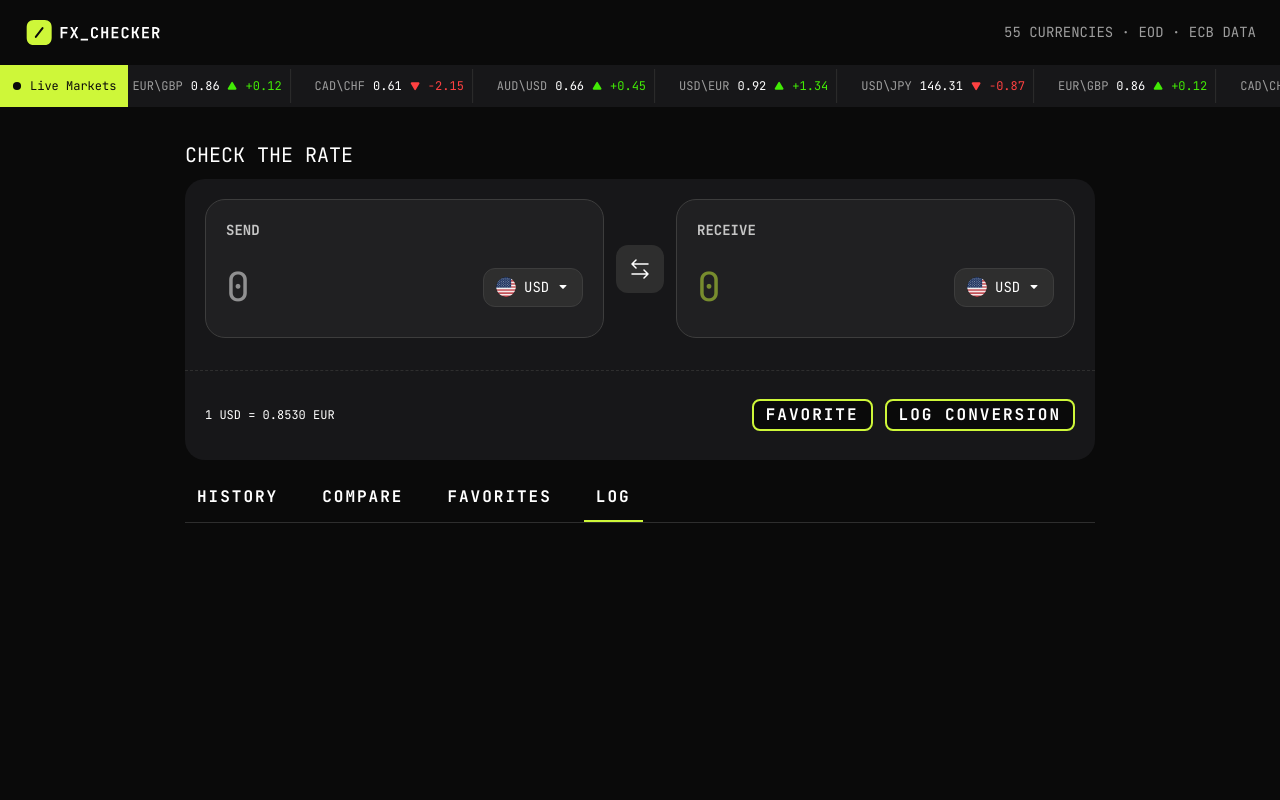
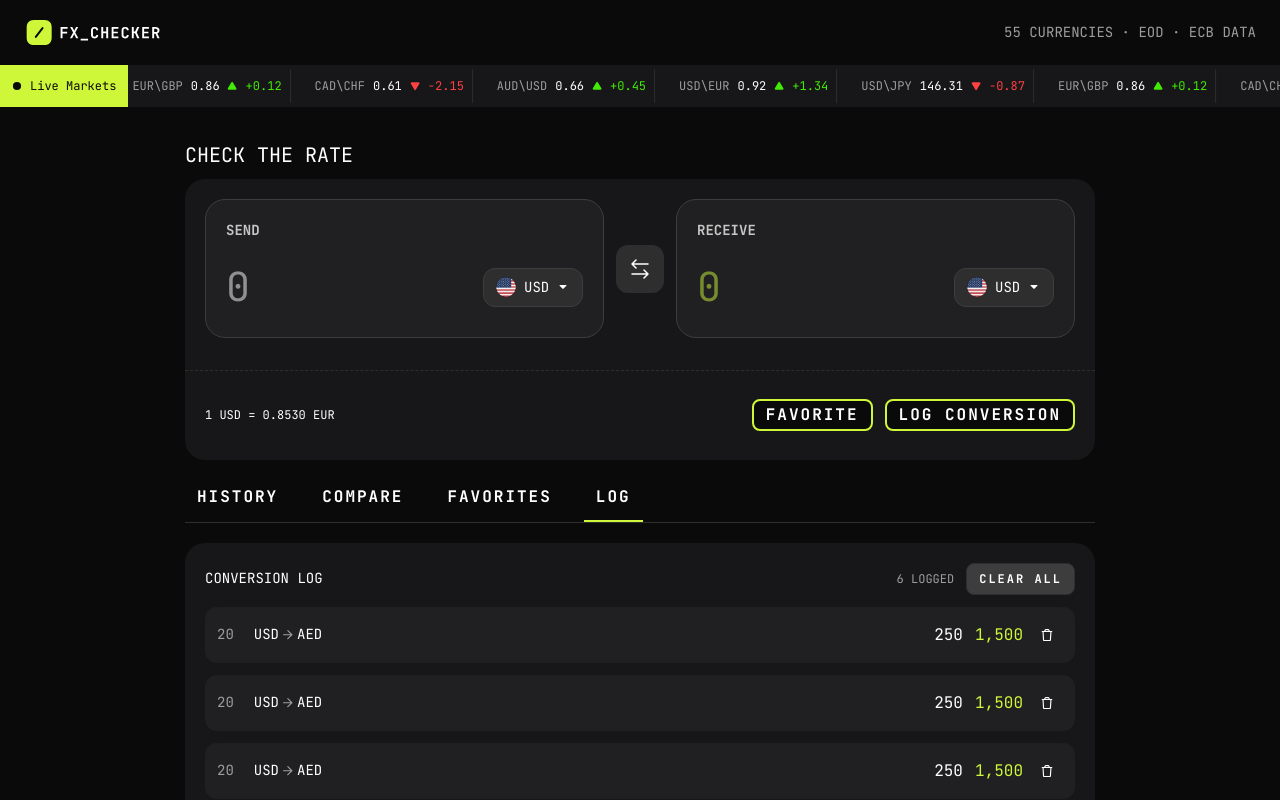
Before and after one commit to Zeeka32/currency-converter, a React (Vite) app: page / in a window 1280 px wide. Both pictures are taken after a click on the button "LOG". Shown: the top 800 px of the page. Built offline with nearby package versions, Linux system fonts and the light colour scheme.

Commit message:
tabs/log

```diff
--- /dev/null
+++ b/src/components/LogTable/logTable.module.css
@@ -0,0 +1,85 @@
+.table {
+  background-color: var(--Neutral-700);
+  color: var(--Neutral-50);
+  font-size: 14px;
+  padding: var(--spacing-lg);
+  border-radius: var(--spacing-lg);
+  border: 0px solid black;
+  width: 100%;
+  display: flex;
+  flex-direction: column;
+  gap: var(--spacing-md);
+}
+.table .header {
+  display: flex;
+  flex-direction: row;
+  align-items: center;
+  justify-content: space-between;
+}
+@media screen and (max-width: 768px) {
+  .table .header {
+    flex-direction: column;
+    align-items: start;
+  }
+}
+.table .header .left {
+  display: flex;
+  align-items: center;
+  gap: var(--spacing-md);
+}
+.table .header .left .left-header {
+  color: var(--Neutral-200);
+}
+.table .header .right {
+  display: flex;
+  gap: var(--spacing-md);
+  align-items: center;
+}
+@media screen and (max-width: 768px) {
+  .table .header .right {
+    justify-content: space-between;
+    width: 100%;
+  }
+}
+.table .header .right p {
+  color: var(--Neutral-200);
+  font-size: 12px;
+}
+.table .header .right .button {
+  background-color: var(--Neutral-400);
+  border: 1px solid var(--Neutral-500);
+  font-size: 12px;
+}
+.table .header .right .button:hover {
+  background-color: var(--Neutral-500);
+}
+.table .container {
+  display: flex;
+  flex-direction: row;
+  align-items: center;
+  justify-content: space-between;
+  gap: var(--spacing-md);
+}
+
+.card {
+  background-color: var(--Neutral-700);
+  color: var(--Neutral-200);
+  font-size: 32px;
+  padding: var(--spacing-lg);
+  border-radius: var(--spacing-lg);
+  border: 0px solid black;
+  width: 100%;
+  display: flex;
+  flex-direction: row;
+  gap: var(--spacing-md);
+  justify-content: center;
+  align-items: center;
+}
+@media screen and (max-width: 640px) {
+  .card {
+    font-size: 14px;
+  }
+}
+.card h2 {
+  font-size: var(--font-size-xl);
+}/*# sourceMappingURL=logTable.module.css.map */
--- /dev/null
+++ b/src/components/LogTable/logTable.module.scss
@@ -0,0 +1,95 @@
+$sm: 640px; // large phones
+$md: 768px; // tablets (portrait)
+$lg: 1024px; // tablets / small laptops
+$xl: 1280px; // desktops
+
+.table {
+  background-color: var(--Neutral-700);
+  color: var(--Neutral-50);
+  font-size: 14px;
+  padding: var(--spacing-lg);
+  border-radius: var(--spacing-lg);
+  border: 0px solid black;
+  width: 100%;
+  display: flex;
+  flex-direction: column;
+  gap: var(--spacing-md);
+
+  .header {
+    display: flex;
+    flex-direction: row;
+    align-items: center;
+    justify-content: space-between;
+
+    @media screen and (max-width: $md) {
+      flex-direction: column;
+      align-items: start;
+    }
+
+    .left {
+      display: flex;
+      align-items: center;
+      gap: var(--spacing-md);
+
+      .left-header {
+        color: var(--Neutral-200);
+      }
+    }
+    .right {
+      display: flex;
+      gap: var(--spacing-md);
+      align-items: center;
+
+      @media screen and (max-width: $md) {
+        justify-content: space-between;
+        width: 100%;
+      }
+
+      p {
+        color: var(--Neutral-200);
+        font-size: 12px;
+      }
+
+      .button {
+        background-color: var(--Neutral-400);
+        border: 1px solid var(--Neutral-500);
+        font-size: 12px;
+
+        &:hover {
+          background-color: var(--Neutral-500);
+        }
+      }
+    }
+  }
+
+  .container {
+    display: flex;
+    flex-direction: row;
+    align-items: center;
+    justify-content: space-between;
+    gap: var(--spacing-md);
+  }
+}
+
+.card {
+  background-color: var(--Neutral-700);
+  color: var(--Neutral-200);
+  font-size: 32px;
+  padding: var(--spacing-lg);
+  border-radius: var(--spacing-lg);
+  border: 0px solid black;
+  width: 100%;
+  display: flex;
+  flex-direction: row;
+  gap: var(--spacing-md);
+  justify-content: center;
+  align-items: center;
+
+  @media screen and (max-width: $sm) {
+    font-size: 14px;
+  }
+
+  h2 {
+    font-size: var(--font-size-xl);
+  }
+}
--- /dev/null
+++ b/src/components/LogTable/logTable.tsx
@@ -0,0 +1,101 @@
+import { currencies, type CurrencyCode } from "@/shared/constants/flagIcons";
+import classes from "./logTable.module.css";
+import { useState, type ComponentProps } from "react";
+import {
+  CurrencyConversion,
+  CurrencyFlag,
+  DiscardFavoriteButton,
+  FavoriteButton,
+  GenericCurrencyCard,
+  LogTimeConversion,
+  StaticNumberStack,
+} from "../ui/CurrencyCard/currencyCard";
+import { Button } from "../ui/Button/button";
+
+type CurrencyFromList = (typeof currencies)[number];
+
+type LogTableProps = ComponentProps<"div"> & {
+  amount: number;
+  sourceUnit: CurrencyCode;
+  data: {
+    code: CurrencyCode;
+    convertedAmount: number;
+    sourceUnit: number;
+  }[];
+};
+
+type CurrencyRowData = {
+  code: CurrencyCode;
+  convertedAmount: number;
+  sourceUnit: number;
+  currency: CurrencyFromList;
+};
+
+const LogTable = ({
+  amount,
+  sourceUnit,
+  data,
+  className = "",
+  ...props
+}: LogTableProps) => {
+  const [activeCodes, setActiveCodes] = useState<CurrencyCode[]>([]);
+
+  const rows: CurrencyRowData[] = data.flatMap((item): CurrencyRowData[] => {
+    const currency = currencies.find((c) => c.code === item.code);
+
+    if (!currency) return [];
+
+    return [
+      {
+        ...item,
+        currency,
+      },
+    ];
+  });
+
+  function handleOnFavoriteClick(code: CurrencyCode) {
+    setActiveCodes((prev) => {
+      if (prev.includes(code)) {
+        return prev.filter((activeCode) => activeCode !== code);
+      }
+
+      return [...prev, code];
+    });
+  }
+
+  return (
+    <div className={`${classes.table} ${className}`} {...props}>
+      <div className={classes.header}>
+        <div className={classes.left}>
+          <h3>CONVERSION LOG</h3>
+        </div>
+
+        <div className={classes.right}>
+          <p>{`${rows.length} LOGGED`}</p>
+          <Button className={classes["button"]}>CLEAR ALL</Button>
+        </div>
+      </div>
+
+      {rows.map((row) => (
+        <GenericCurrencyCard
+          key={row.code}
+          left={
+            <LogTimeConversion
+              from="USD"
+              to="AED"
+              time={20}
+            ></LogTimeConversion>
+          }
+          right={
+            <div className="flex items-center gap-2">
+              <CurrencyConversion sourceAmount={250} targetAmount={1500} />
+              <DiscardFavoriteButton onClick={() => {}} />
+            </div>
+          }
+        />
+      ))}
+    </div>
+  );
+};
+
+export default LogTable;
--- a/src/components/Tabs/tabs.tsx
+++ b/src/components/Tabs/tabs.tsx
@@ -8,6 +8,7 @@ import FavoriteTable from "../FavoriteTable/favoriteTable";
 import { Dropdown, type DropdownItem } from "../ui/Dropdown/dropdown";
 
 import classes from "./tabs.module.css";
+import LogTable from "../LogTable/logTable";
 
 const mockData = [
   {
@@ -65,7 +66,7 @@ const tabs = [
     value: "log",
     label: "LOG",
     count: 8,
-    render: () => null,
+    render: () => <LogTable data={mockData} amount={1000} sourceUnit="USD" />,
   },
 ] as const satisfies readonly {
   value: string;
--- a/src/components/ui/CurrencyCard/currency.module.css
+++ b/src/components/ui/CurrencyCard/currency.module.css
@@ -125,4 +125,14 @@
 .currency-conversion-container .result {
   color: var(--lime-500);
   font-size: 16px;
+}
+
+.log-time-conversion {
+  display: flex;
+  align-items: center;
+  justify-content: center;
+  gap: var(--spacing-lg);
+}
+.log-time-conversion .log-time {
+  color: var(--Neutral-200);
 }/*# sourceMappingURL=currency.module.css.map */
--- a/src/components/ui/CurrencyCard/currency.module.scss
+++ b/src/components/ui/CurrencyCard/currency.module.scss
@@ -152,3 +152,14 @@ $xl: 1280px; // desktops
     font-size: 16px;
   }
 }
+
+.log-time-conversion {
+  display: flex;
+  align-items: center;
+  justify-content: center;
+  gap: var(--spacing-lg);
+
+  .log-time {
+    color: var(--Neutral-200);
+  }
+}
--- a/src/components/ui/CurrencyCard/currencyCard.tsx
+++ b/src/components/ui/CurrencyCard/currencyCard.tsx
@@ -139,6 +139,24 @@ function CurrencyConversion({
     </div>
   );
 }
+
+function LogTimeConversion({
+  time,
+  from,
+  to,
+}: {
+  time: number;
+  from: CurrencyCode;
+  to: CurrencyCode;
+}) {
+  return (
+    <div className={classes["log-time-conversion"]}>
+      <p className={classes["log-time"]}>{time}</p>
+      <CurrencyPair from={from} to={to}></CurrencyPair>
+    </div>
+  );
+}
+
 type IconToggleButtonProps = {
   active?: boolean;
   onClick: () => void;
@@ -208,6 +226,7 @@ export {
   CurrencyPair,
   NumberStack,
   CurrencyConversion,
+  LogTimeConversion,
   DiscardFavoriteButton,
   FavoriteButton,
   IconToggleButton,
```
Also changed, not shown: 2 other files (tests, documents, lock files or other folders).
